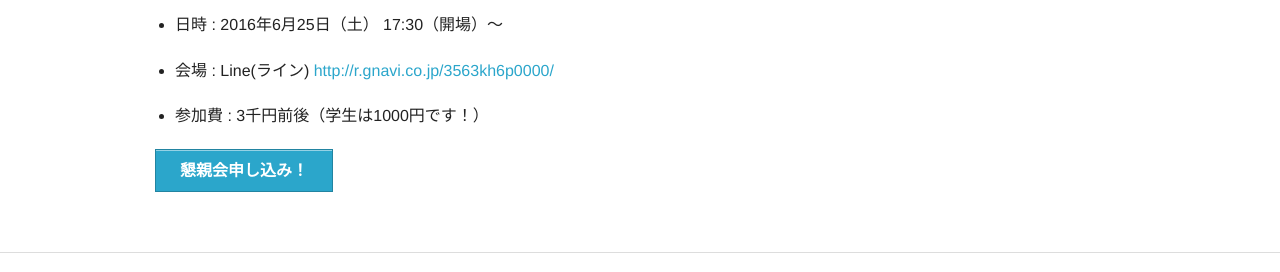
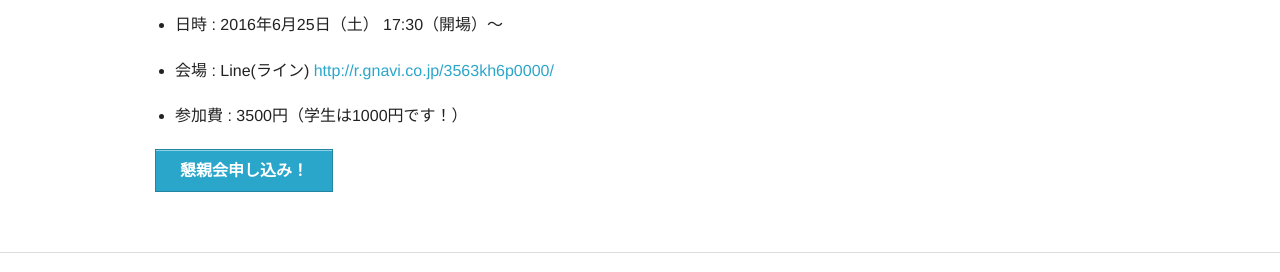
Before and after one commit to hackers-champloo/hackers-champloo.github.io, a Jekyll site: the page built from 2016/program.md, in a window 1280 px wide and 900 px high, scrolled down 4398 px. Shown: the part 547-819 px from the top of the window. Built offline with Jekyll 4.4.1, drawn with Linux system fonts in a browser that asks for light colours; nearby versions of some CDN libraries.

Commit message:
Update program.md

```diff
--- a/2016/program.md
+++ b/2016/program.md
@@ -257,6 +257,6 @@ description: 2016年6月25日(土) 9:50 開始・ＫＢＣ学園 専修学校
 
 - 会場 : Line(ライン) [http://r.gnavi.co.jp/3563kh6p0000/](http://r.gnavi.co.jp/3563kh6p0000/)
 
-- 参加費 : 3千円前後（学生は1000円です！）
+- 参加費 : 3500円（学生は1000円です！）
 
 <p><a href="https://hackers-champloo.doorkeeper.jp/events/42458" class="medium button" target="_blank">懇親会申し込み！</a></p>
```
